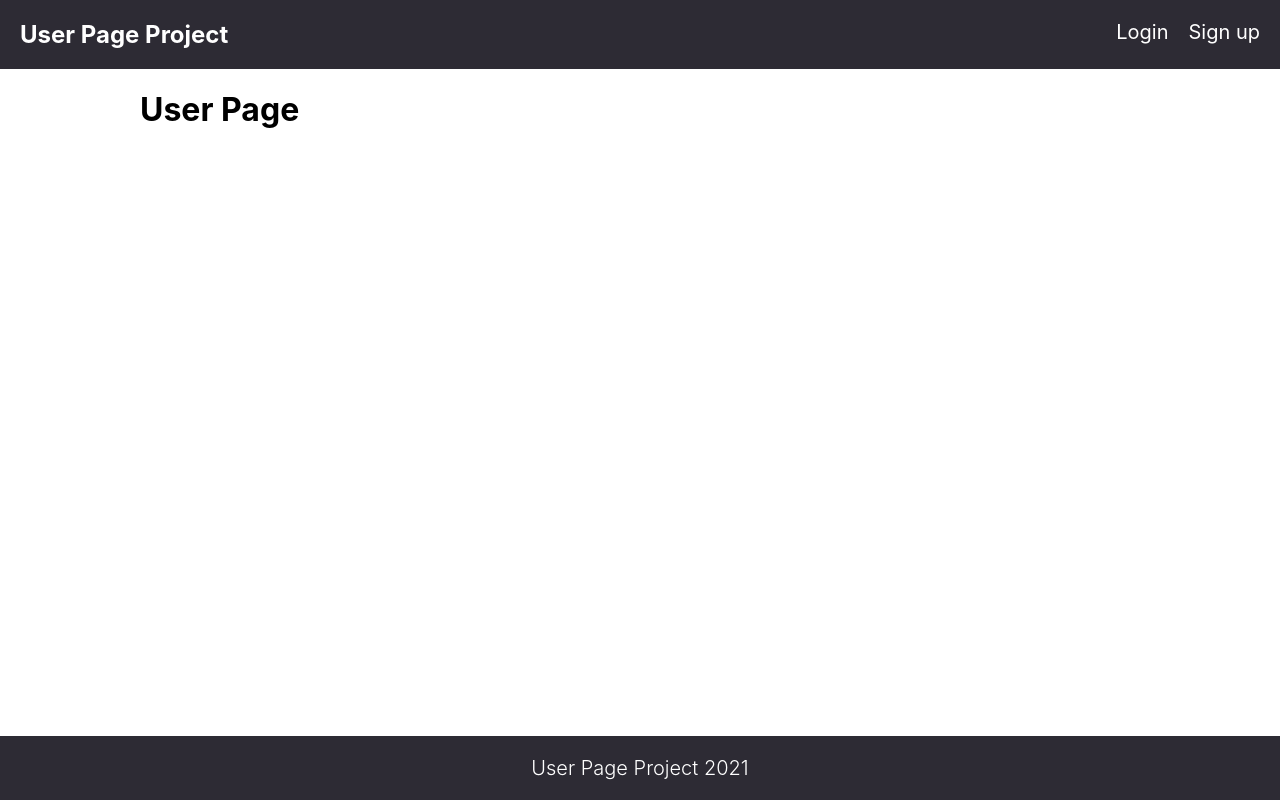
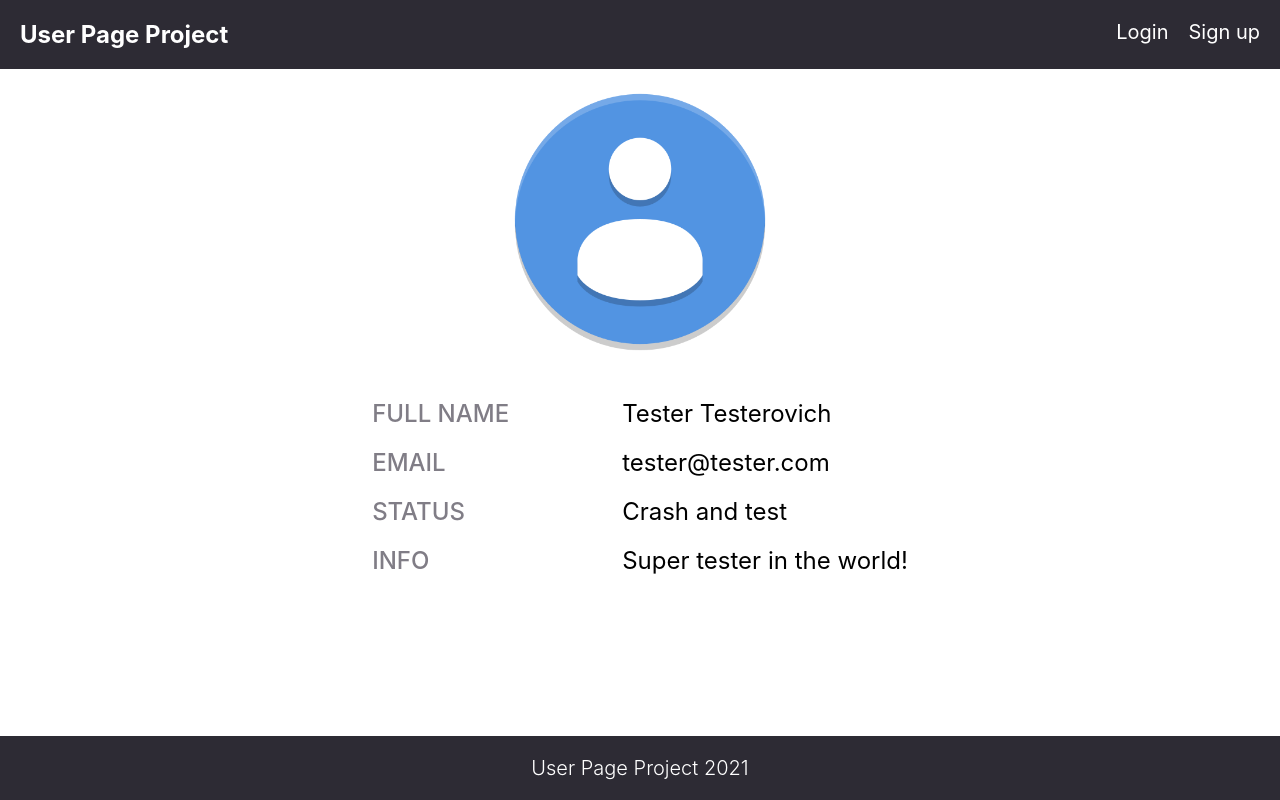
Before and after one commit to quantumVector/User-Page, a React (Create React App) app: page /user/1 in a window 1280 px wide. Built offline with nearby package versions, Linux system fonts and the light colour scheme; the HTML template or start-up script is replaced by a standard one.

Commit message:
added user page layout

```diff
--- a/src/components/pages/Login.tsx
+++ b/src/components/pages/Login.tsx
@@ -4,6 +4,7 @@ import { Alert, Button, Grid, TextField, Box } from '@mui/material';
 const Login: FC = () => {
   return (
     <>
+      <h1>Login</h1>
       {false && (
         <Alert severity='error' style={{ marginTop: 20 }}>
           {'error'}
--- a/src/components/pages/SignUp.tsx
+++ b/src/components/pages/SignUp.tsx
@@ -4,6 +4,7 @@ import { Alert, Button, Grid, TextField, Box } from '@mui/material';
 const Signup: FC = () => {
   return (
     <>
+      <h1>Sign up</h1>
       {false && (
         <Alert severity='error' style={{ marginTop: 20 }}>
           {'error'}
--- a/src/components/pages/UserPage.tsx
+++ /dev/null
@@ -1,11 +0,0 @@
-import React, { FC } from 'react';
-
-const UserPage: FC = () => {
-  return (
-    <div>
-      <h1>User Page</h1>
-    </div>
-  )
-}
-
-export default UserPage;
--- /dev/null
+++ b/src/components/pages/UserPage/UserPage.module.css
@@ -0,0 +1,25 @@
+.wrap {
+  display: flex;
+  flex-direction: column;
+  align-items: center;
+}
+
+.infoBox {
+  display: flex;
+  margin-top: 20px;
+}
+
+.items {
+  min-width: 250px;
+}
+
+.items:first-child {
+  text-transform: uppercase;
+  font-weight: 500;
+  color: #807d86;
+}
+
+.item {
+  font-size: 24px;
+  padding: 10px 0;
+}
--- /dev/null
+++ b/src/components/pages/UserPage/UserPage.tsx
@@ -0,0 +1,28 @@
+import React, { FC } from 'react';
+import classes from './UserPage.module.css'
+import { Avatar } from '@mui/material';
+import defaultAvatar from '../../../assets/avatar-default-icon.png';
+
+const UserPage: FC = () => {
+  return (
+    <div className={classes.wrap}>
+      <Avatar src={defaultAvatar} sx={{ width: 300, height: 300 }}></Avatar>
+      <div className={classes.infoBox}>
+        <div className={classes.items}>
+          <div className={classes.item}>Full Name</div>
+          <div className={classes.item}>Email</div>
+          <div className={classes.item}>Status</div>
+          <div className={classes.item}>Info</div>
+        </div>
+        <div className={classes.items}>
+          <div className={classes.item}>Tester Testerovich</div>
+          <div className={classes.item}>tester@tester.com</div>
+          <div className={classes.item}>Crash and test</div>
+          <div className={classes.item}>Super tester in the world!</div>
+        </div>
+      </div>
+    </div>
+  )
+}
+
+export default UserPage;
--- a/src/components/pages/index.ts
+++ b/src/components/pages/index.ts
@@ -1,4 +1,4 @@
 export { default as Login } from './Login';
 export { default as Signup } from './Signup';
-export { default as UserPage } from './UserPage';
+export { default as UserPage } from './UserPage/UserPage';
 export { default as NotFound } from './NotFound';
--- a/src/index.css
+++ b/src/index.css
@@ -20,3 +20,7 @@ code {
   margin: 0 auto;
   width: 1000px;
 }
+
+.container h1 {
+  text-align: center;
+}
```
Also changed, not shown: src/assets/avatar-default-icon.png (added).
